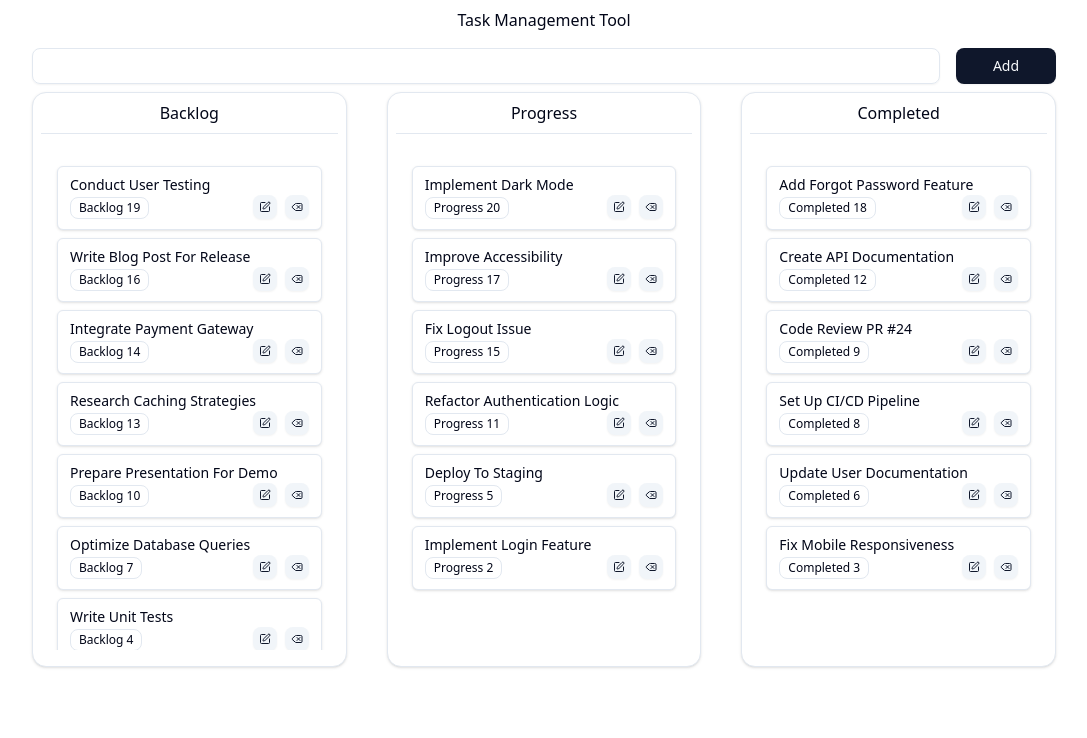
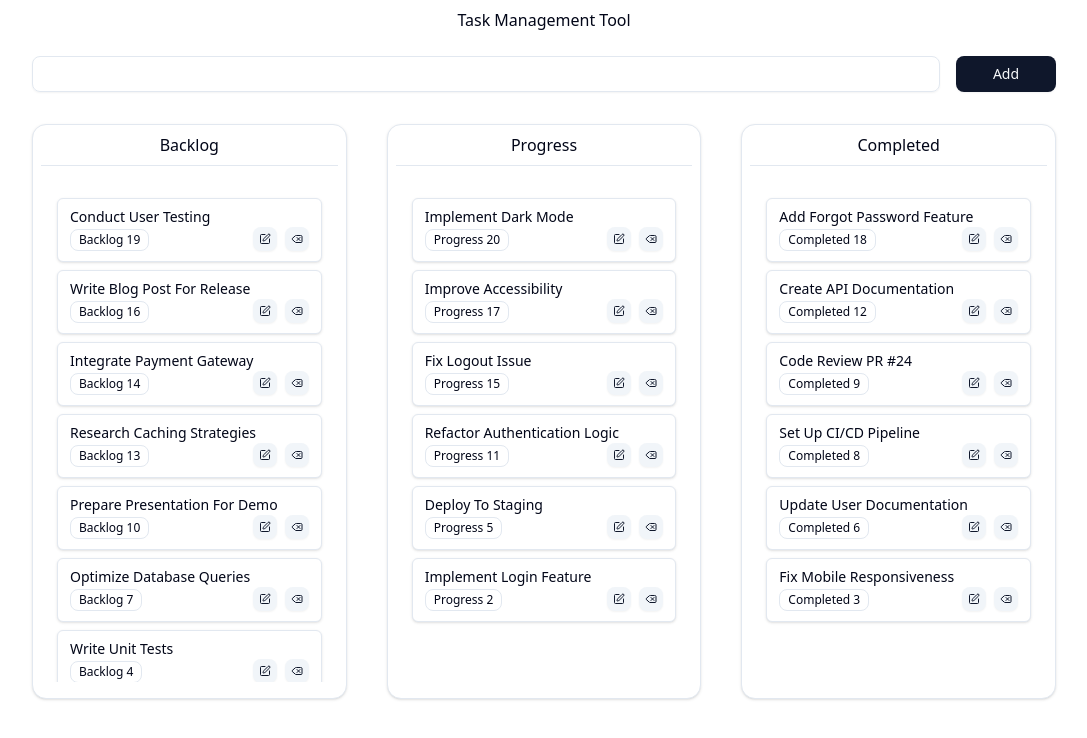
Before and after one commit to kazi331/task_management_dnd_monorepo, a Next.js app in the folder web/: page / in a window 1280 px wide. Shown: the top 738 px of the page, without its empty margins (96-1183 px from the left). Built offline with nearby package versions, Linux system fonts and the light colour scheme.

Commit message:
card reorganized for better management

```diff
--- a/web/src/app/page.tsx
+++ b/web/src/app/page.tsx
@@ -1,6 +1,6 @@
 'use client'
+import TicketCardContent from "@/components/TicketCardContent";
 import TicketsSheet from "@/components/TicketsSheet";
-import { Badge } from "@/components/ui/badge";
 import { Button } from "@/components/ui/button";
 import { Card } from "@/components/ui/card";
 import { Input } from "@/components/ui/input";
@@ -8,7 +8,6 @@ import { ScrollArea } from "@/components/ui/scroll-area";
 import { Sheet } from "@/components/ui/sheet";
 import { tickets as DummyTickets } from "@/lib/dummy";
 import { Ticket } from "@/lib/types";
-import { Delete, Edit } from "lucide-react";
 import { ChangeEvent, useEffect, useState } from "react";
 import { toast, Toaster } from "sonner";
 import { v6 } from 'uuid';
@@ -65,47 +64,44 @@ export default function Home() {
   }
 
   return (
-    <div className="max-w-6xl mx-auto px-10">
+    <div className="max-w-6xl mx-auto px-4 lg:px-10">
       <Sheet open={sheetOpen} onOpenChange={() => setSheetOpen(pre => !pre)}>
         <h3 className="text-center my-2">Task Management Tool</h3>
-        <form onSubmit={handleAddTicket} className="px-6 mt-4 flex flex-row gap-4 ">
-          <Input type="text" onChange={({ target: { value } }) => setTextValue(value)} value={textValue} />
+        <form onSubmit={handleAddTicket} className="p-2 lg:px-6 mt-4 flex flex-row gap-4 ">
+          <Input type="text" onChange={({ target }) => setTextValue(target.value)} value={textValue} />
           <Button type="submit" className="w-[100px] active:bg-gray-400 cursor-pointer">Add</Button>
         </form>
-        <div className="grid grid-cols-3 p-6 pt-2 gap-10 ">
+        <div className="grid md:grid-cols-2 lg:grid-cols-3 p-2 lg:p-6 pt-2 gap-10 ">
           {
-            statuses.map(status => (<Card className="p-2" key={status}>
+            statuses.map(status => (
+              <Card className="p-2" key={status}>
                 <h2 className="text-center capitalize pb-2 border-b">{status}</h2>
                 <ScrollArea className="max-h-[500px] p-2 pt-0">
                   {
-                  tickets.filter(item => item.status == status).reverse().map(ticket => {
-                    return <Card className="py-2 px-3 m-2 rounded-sm block relative" key={ticket.id}>
-                      <p className="text-sm capitalize">{ticket.title}</p>
-                      <p className="text-xs capitalize">{ticket.description}</p>
-                      <div className="flex flex-row items-center justify-between">
-                        <Badge className="m-0 capitalize" variant="outline">{ticket.status} {ticket?.id.toString().slice(0, 2)}</Badge>
-                        <div className="space-x-2">
-                          <Button
-                            onClick={() => {
-                              setEditContent(ticket);
-                              setSheetOpen(true);
-                            }}
-                            variant="secondary" className="w-6 h-6" aria-label="Edit Ticket"><Edit className="w-full p-0.5" /> </Button>
-                          <Button
-                            onClick={() => handleDelete(ticket.id.toString())}
-                            variant="secondary" className="w-6 h-6" aria-label="Delete Ticket"><Delete className="w-full p-0.5" /> </Button>
-                        </div>
-                      </div>
+                    tickets.filter(item => item.status == status)
+                      .reverse()
+                      .map(ticket => (
+                        <Card className="py-2 px-3 m-2 rounded-sm block relative" key={ticket.id}>
+                          <TicketCardContent
+                            ticket={ticket}
+                            handleDelete={handleDelete}
+                            setEditContent={setEditContent}
+                            setSheetOpen={setSheetOpen}
+                          />
                         </Card>
-                  })
+                      ))
                   }
                 </ScrollArea>
               </Card>
-            )
-            )
+            ))
           }
         </div>
-        <TicketsSheet editContent={editContent} setEditContent={setEditContent} setSheetOpen={setSheetOpen} tickets={tickets} setTickets={setTickets} />
+        <TicketsSheet
+          editContent={editContent}
+          setEditContent={setEditContent}
+          setSheetOpen={setSheetOpen}
+          tickets={tickets}
+          setTickets={setTickets} />
       </Sheet>
       <Toaster closeButton />
     </div>
--- /dev/null
+++ b/web/src/components/TicketCardContent.tsx
@@ -0,0 +1,29 @@
+import { Badge } from "@/components/ui/badge";
+import { Button } from "@/components/ui/button";
+import { Ticket } from "@/lib/types";
+import { Delete, Edit } from "lucide-react";
+import { Dispatch, SetStateAction } from "react";
+
+type PropsType = { ticket: Ticket, setEditContent: Dispatch<SetStateAction<Ticket | null>>, setSheetOpen: Dispatch<SetStateAction<boolean>>, handleDelete: (id: string) => void }
+
+export default function TicketCardContent({ ticket, setEditContent, setSheetOpen, handleDelete }: PropsType) {
+    return (<>
+        <p className="text-sm capitalize">{ticket.title}</p>
+        <p className="text-xs capitalize">{ticket.description}</p>
+        <div className="flex flex-row items-center justify-between">
+            <Badge className="m-0 capitalize" variant="outline">{ticket.status} {ticket?.id.toString().slice(0, 2)}</Badge>
+            <div className="space-x-2">
+                <Button
+                    onClick={() => {
+                        setEditContent(ticket);
+                        setSheetOpen(true);
+                    }}
+                    variant="secondary" className="w-6 h-6" aria-label="Edit Ticket"><Edit className="w-full p-0.5" /> </Button>
+                <Button
+                    onClick={() => handleDelete(ticket.id.toString())}
+                    variant="secondary" className="w-6 h-6" aria-label="Delete Ticket"><Delete className="w-full p-0.5" /> </Button>
+            </div>
+        </div>
+    </>
+    )
+}
```
Lines whose indentation alone changed are shown as unchanged.
